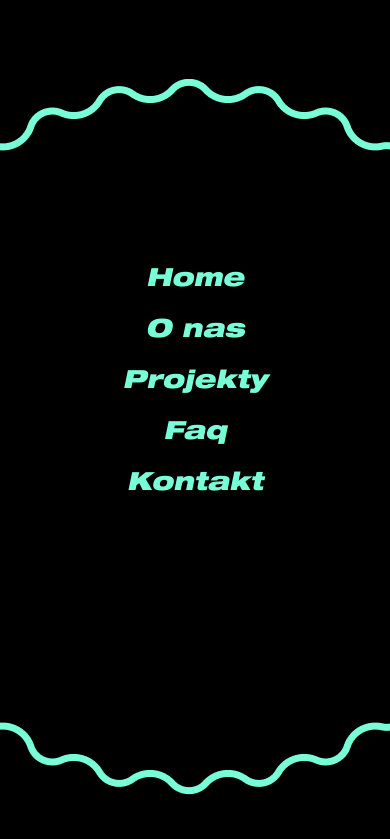
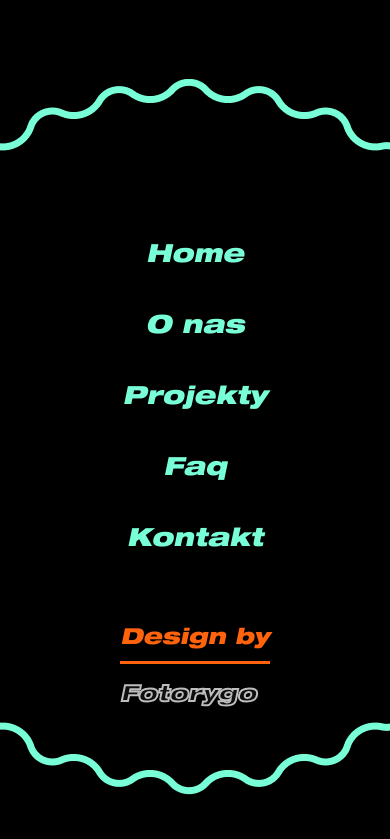
Before and after one commit to fornakter/buisness_card, a Flask app: page / in a window 390 px wide. Shown: the part 4607-5446 px from the top of the page. Run offline with Flask 2, Linux system fonts and the light colour scheme; style sheets or scripts are compiled from the project's sources.

Commit message:
ending first mobile page

```diff
--- a/static/styles/_footer.scss
+++ b/static/styles/_footer.scss
@@ -5,6 +5,7 @@
   justify-content: center;
   align-items: center;
   overflow: hidden;
+  position: relative;
 
   &__img {
     position: absolute;
@@ -14,16 +15,15 @@
   }
 
   &__mobile {
-    width: 100%;
-    height: 100%;
+    height: 70%;
     display: flex;
     flex-direction: column;
     align-items: center;
     justify-content: center;
-    gap: 2rem;
+    gap: 4rem;
     font-size: 2.5rem;
     font-family: "Helvetica-Nouel";
-    top: -8rem;
+    top: 5rem;
     position: absolute;
 
     &__item {
@@ -35,4 +35,33 @@
       }
     }
   }
+
+  &__text-box {
+    display: flex;
+    flex-direction: column;
+    position: relative;
+    bottom: -20rem;
+    font-style: normal;
+
+    &__design-by {
+      color: $accent-color-dark;
+      position: relative;
+      z-index: 1000;
+      display: block;
+      width: 100%;
+      text-align: center;
+      margin: 0 auto;
+      font-size: 2.2rem;
+      border-bottom: 3px solid $accent-color-dark;
+      line-height: 5rem;
+      margin-bottom: 1.5rem;
+    }
+
+    &__fotorygo {
+      font-size: 2.2rem;
+      -webkit-text-fill-color: $font-color-darkness; /* Will override color (regardless of order) */
+      -webkit-text-stroke-width: 2px;
+      -webkit-text-stroke-color: $font-color-dark;
+    }
+  }
 }
--- a/static/styles/_variables.scss
+++ b/static/styles/_variables.scss
@@ -6,6 +6,8 @@ $accent-color-bright: #ff7f08;
 $primary-font-color: #79ffd7;
 $secondary-font-color: #ff630b;
 $font-color-mobile-menu: rgb(255, 255, 255);
+$font-color-dark: rgb(190, 190, 190);
+$font-color-darkness: rgba(30, 30, 30, 0.481);
 
 // Fonts
 $primary-font: "Helvetica-Nouel";
--- a/templates/main.html
+++ b/templates/main.html
@@ -273,7 +273,10 @@
           <a href="{{url_for('kontakt')}}" class="link link-contact">Kontakt</a>
         </li>
       </ul>
-      <span class="footer__design-by">Design by</span>
+      <div class="footer__text-box">
+        <span class="footer__text-box__design-by">Design by</span>
+        <span class="footer__text-box__fotorygo">Fotorygo</span>
+      </div>
     </footer>
   </body>
 </html>
```
